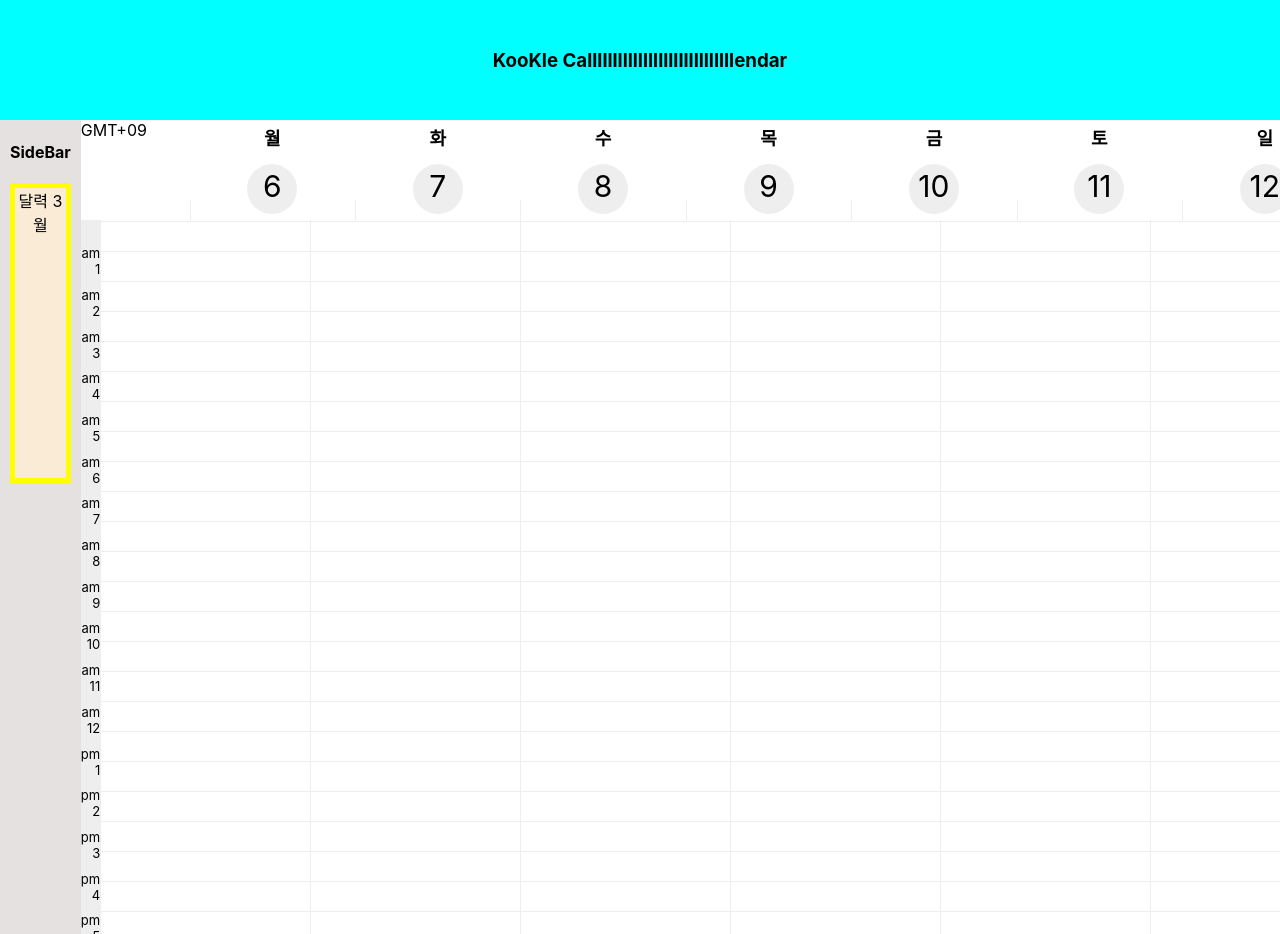
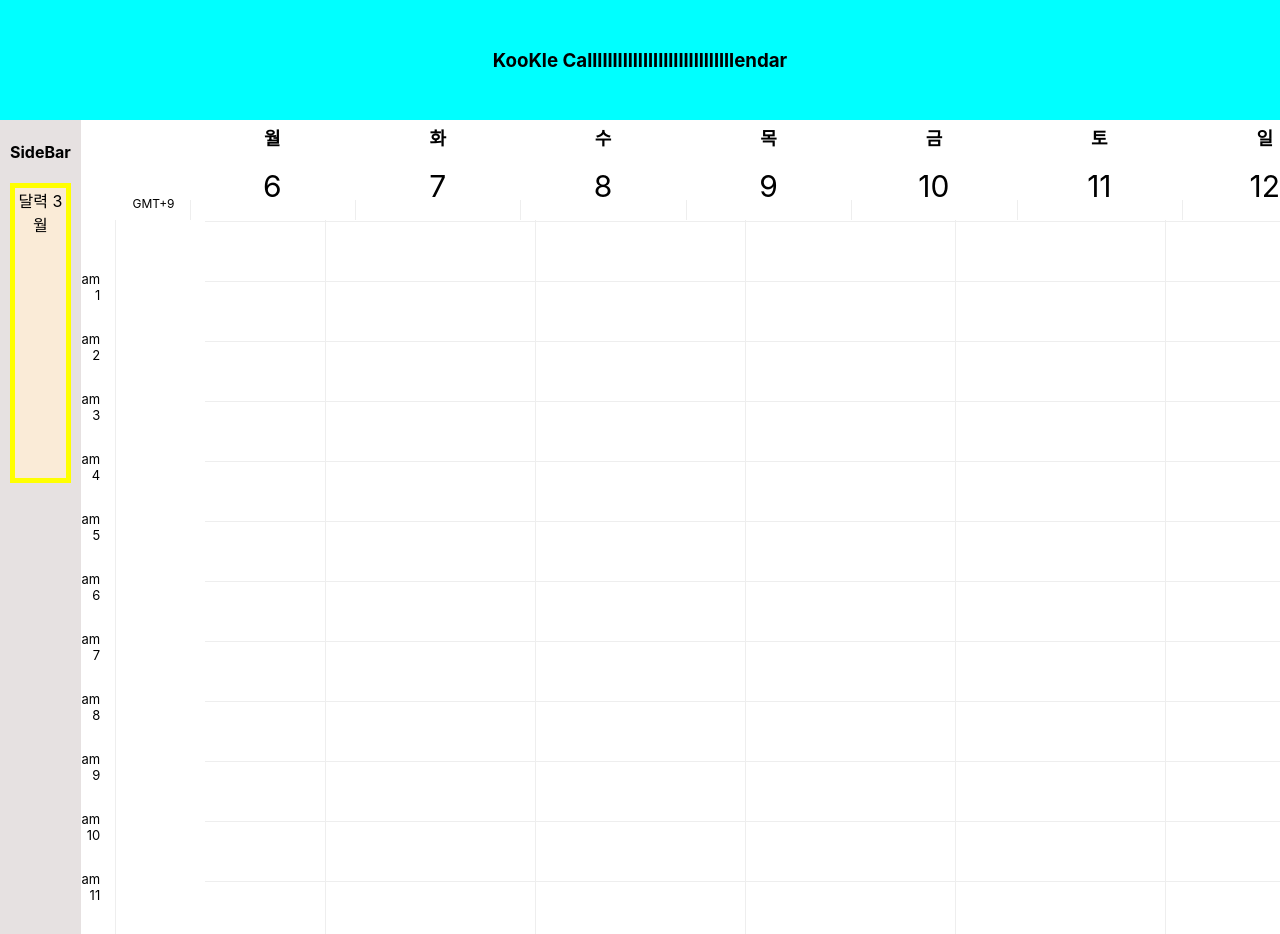
Before and after one commit to chanu2757/googleCalendar, a React (Create React App) app in the folder src/main/frontend/: page / in a window 1280 px wide. Shown: the top 934 px of the page. Built offline with nearby package versions, Linux system fonts and the light colour scheme.

Commit message:
0311 클릭이벤트추가중

```diff
--- a/src/main/frontend/src/Components/css/menuTemplate.css
+++ b/src/main/frontend/src/Components/css/menuTemplate.css
@@ -39,7 +39,6 @@
     width:100%;
     min-height:814px;
     height:814px;
-    background-color:aquamarine;
     display:flex;
 }
 
@@ -62,7 +61,7 @@
 
 .dateBox{
     display:flex;
-    height:1000px;
+    height:1440px;
     background-color:black;
     flex:1 1;
 }
@@ -77,23 +76,13 @@
 /* timeBox CSS*/
 .timeBox{
     flex :1 1;
-    background-color:azure;
-    height:1000px;
     width:120px;
-    display: flex;
-    flex-direction: column;
 }
-
-/* .timeBlock{
-    background-color:bisque;
-    width:3px;
-    height:1000px;
-} */
 
 .timeHour{
     width:100%;
-    flex:1 1;
-    background-color:#eee;
+    height:60px;
+    background-color:white;
 }
 
 .timeLineBox{
@@ -101,7 +90,7 @@
 }
 
 .timeLine{
-    height:30px;
+    height:60px;
 }
 
 .timeLine::after{
@@ -111,13 +100,20 @@
     background-color:antiquewhite;
     width:100%;
     position:absolute;
+    left:124px;
+}
+
+.timeLineBlock{
+    width:15px;
+    height:100%;
+    background-color:white;
 }
 
 span.timeDtl {
     display: block;
     font-size: 13px;
     position: relative;
-    top: 25px;
+    top: 51px;
     text-align: right;
 }
 
@@ -166,7 +162,6 @@ span.timeDtl {
     width:50px;
     height:50px;
     border-radius: 100%;
-    background-color:#eee;
     line-height:45px;
     margin:auto;
     text-align:center;
@@ -177,3 +172,25 @@ span.timeDtl {
     color:white;
     cursor:pointer;
 }
+
+.timeFormatName{
+    display: block;
+    position: relative;
+    top: 76px;
+    text-align: right;
+    padding-right: 15px;
+    font-size: 12px;
+}
+
+.scheduleRegiBox{
+    width:205px;
+    height:56px;
+    position:relative;
+    z-index:1000;
+    background-color:cornflowerblue;
+    margin-top:2px;
+    left:0px;
+    top:0px;
+    border-radius:3%;
+    box-shadow: 0px 6px 10px 0px rgb(0 0 0 / 14%), 0px 1px 18px 0px rgb(0 0 0 / 12%), 0px 3px 5px -1px rgb(0 0 0 / 20%);
+}
--- a/src/main/frontend/src/main/Main.js
+++ b/src/main/frontend/src/main/Main.js
@@ -10,10 +10,12 @@ const BlogMain = ()=> {
             <div className="ContentsBox">
                 <LeftSideBar></LeftSideBar>
 
-                <div class="BigCalendarBox">
+                <div className="BigCalendarBox">
                     <div className="dowBox">
                         <div className="dowblock">
-                        <div className="timeFormat">GMT+09</div>
+                            <div className="timeFormat">
+                               <div className="timeFormatName">GMT+9</div>
+                            </div>
                         </div>
                         <div className="dow">
                             <div className="dowLine"></div>
@@ -129,7 +131,8 @@ const BlogMain = ()=> {
 
                         </div>
                         <div className ="timeBlock"></div>
-                        <div className ="dateBox">
+                        <div id="dateBox" className ="dateBox">
+                            <div className="timeLineBlock"></div>
                             <div className="timeLineBox">
                                 <div className="timeLine"></div>
                                 <div className="timeLine"></div>
@@ -155,15 +158,14 @@ const BlogMain = ()=> {
                                 <div className="timeLine"></div>
                                 <div className="timeLine"></div>
                                 <div className="timeLine"></div>
-                                <div className="timeLine"></div>
                             </div>
-                            <div className = "date"></div>
-                            <div className = "date"></div>
-                            <div className = "date"></div>
-                            <div className = "date"></div>
-                            <div className = "date"></div>
-                            <div className = "date"></div>
-                            <div className = "date"></div>
+                            <div className = "date" onClick={ (event) => fn_clickTimeLine(event)}></div>
+                            <div className = "date" onClick={ (event) => fn_clickTimeLine(event)}></div>
+                            <div className = "date" onClick={ (event) => fn_clickTimeLine(event)}></div>
+                            <div className = "date" onClick={ (event) => fn_clickTimeLine(event)}></div>
+                            <div className = "date" onClick={ (event) => fn_clickTimeLine(event)}></div>
+                            <div className = "date" onClick={ (event) => fn_clickTimeLine(event)}></div>
+                            <div className = "date" onClick={ (event) => fn_clickTimeLine(event)}></div>
                         </div>
                     </div>
                 </div>
@@ -172,4 +174,29 @@ const BlogMain = ()=> {
     );
 };
 
+
+const fn_clickTimeLine=(e)=>{
+    //약 한칸에 58 28px씩
+    // 326 ~ 1039  707
+    //326 ~ 385 00:00 ~ 01:00  0
+    //255 ~ 284 00:30 ~ 01:30  1
+    //285 ~ 313 01:00 ~ 02:00  2
+    // Y - (클릭위치 - 225) / 29  >> 몫 : 시간
+    // Y = 225 + 29 *몫 부터 시작
+    console.log('Y :' + e.screenY);
+
+    let createTop = 225 + (30 * parseInt((e.screenY-225) / 29));
+    let createStyle = {
+        top : createTop +'px'
+        };
+    // let createSchedule = React.createElement('div',null,'하이');
+    // //createSchedule.className = "scheduleRegiBox";
+
+
+    console.log(createTop);
+    console.log("<div class='' style='top : "+ createTop + "px'></div>");
+    e.target.innerHTML = "<div class='scheduleRegiBox' style='top : "+ createTop + "px'></div>";
+    // console.log(createSchedule);
+}
+
 export { BlogMain };
```
